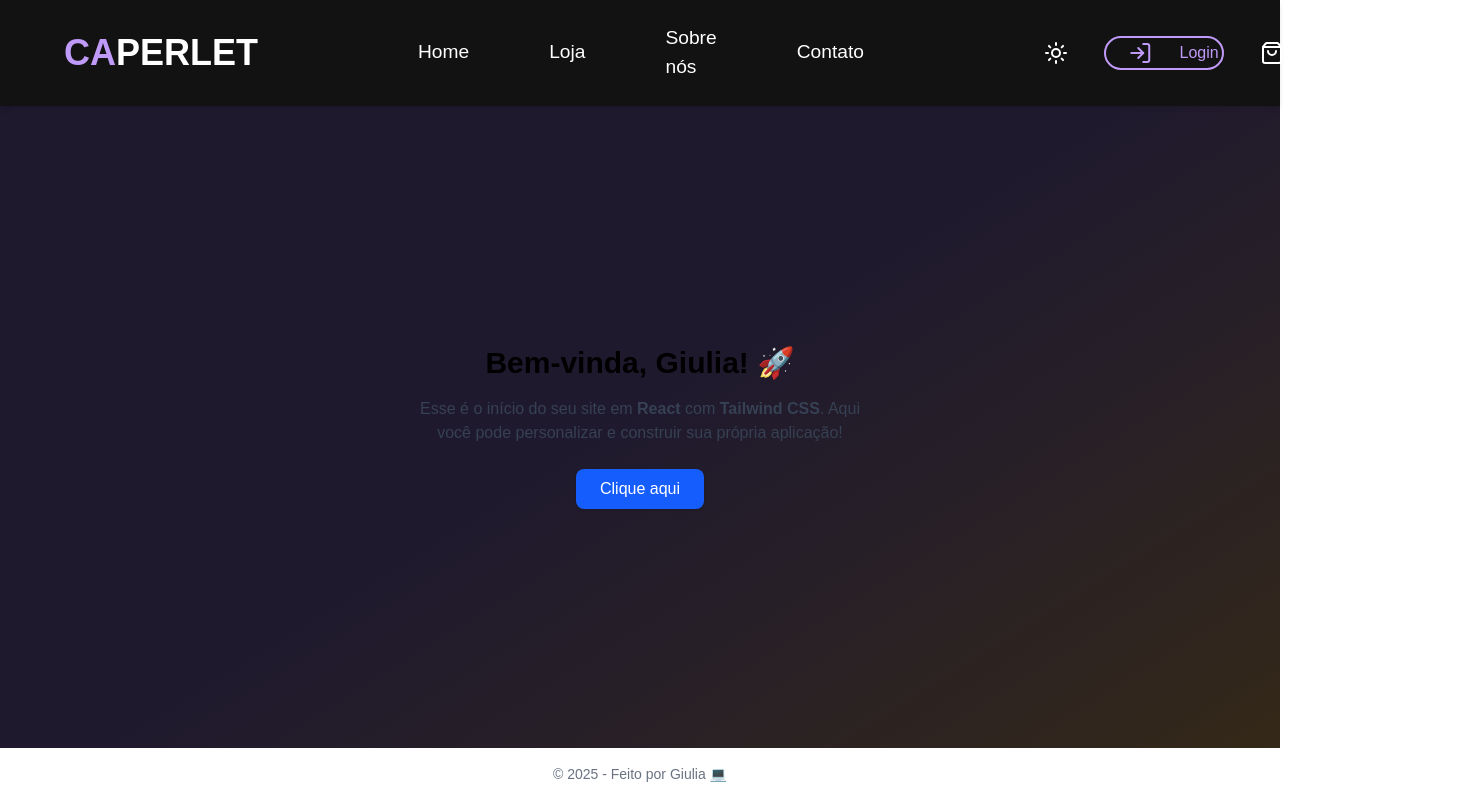
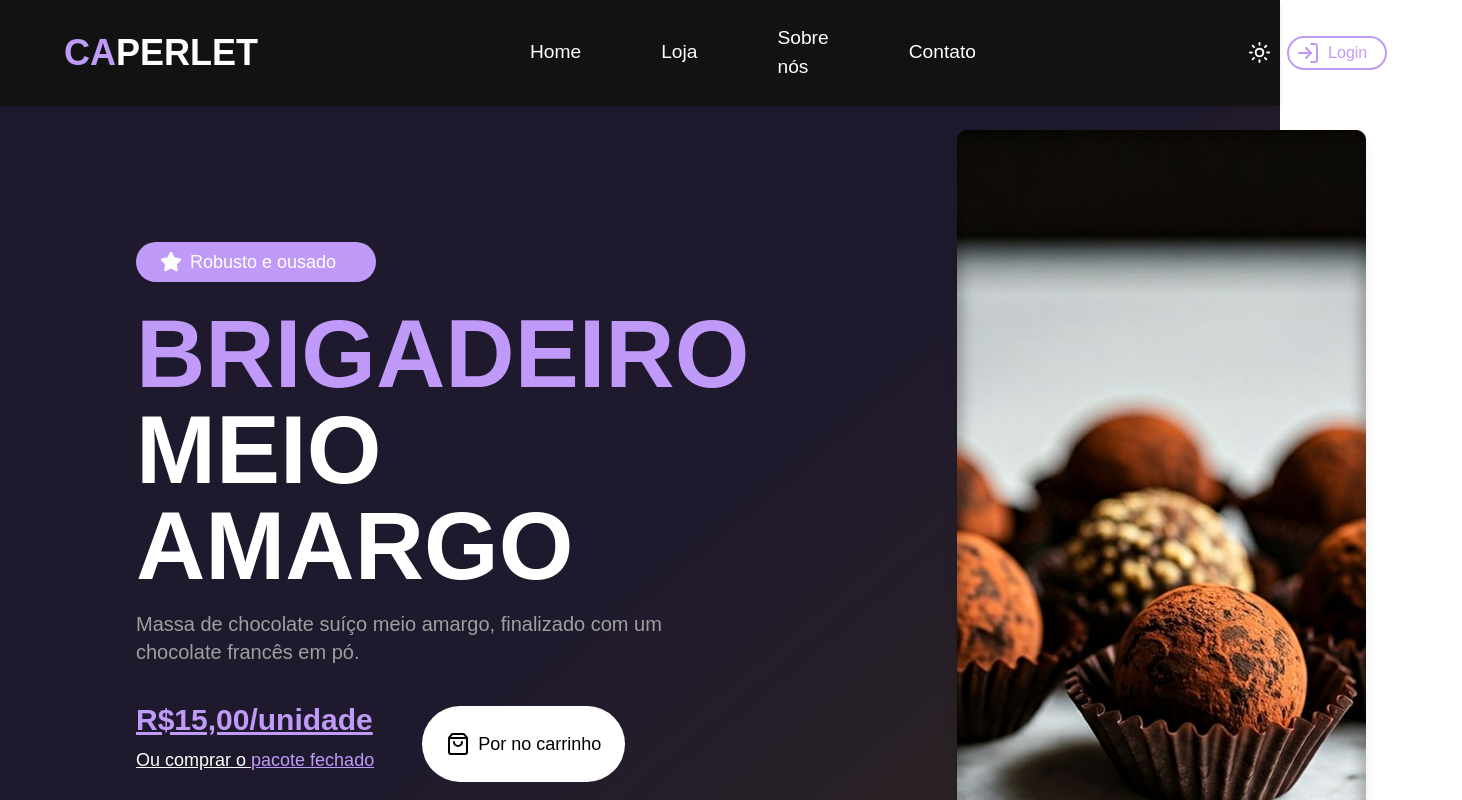
Before and after one commit to GiuCaroline/Caperlet, a React (Vite) app in the folder caperlet/: page / in a window 1280 px wide. Shown: the top 800 px of the page, 1462 px wide, since content can reach past the window. Built offline with nearby package versions, Linux system fonts and the light colour scheme.

Commit message:
Fix: Termina Home e começa login

```diff
--- a/caperlet/package.json
+++ b/caperlet/package.json
@@ -12,6 +12,7 @@
   "dependencies": {
     "@tailwindcss/vite": "^4.1.14",
     "lucide-react": "^0.544.0",
+    "phosphor-react": "^1.4.1",
     "react": "^19.1.1",
     "react-dom": "^19.1.1",
     "react-router-dom": "^7.9.3",
--- a/caperlet/src/assets/styles/App.css
+++ b/caperlet/src/assets/styles/App.css
@@ -6,6 +6,7 @@
     --c2:#362915;
     --c3:#121212;
     --c4:#C09AF8;
+    --c5:#9F9F9F;
 }
 
 .montserrat-f {
--- a/caperlet/src/components/Nav.jsx
+++ b/caperlet/src/components/Nav.jsx
@@ -1,26 +1,27 @@
 import '../assets/styles/App.css'
-import { Sun, LogIn, ShoppingBag } from "lucide-react";
+import { Sun, LogIn } from "lucide-react"
+import { Handbag } from "phosphor-react"
 
 function Nav() {
     return(
     <nav className="bg-(--c3) shadow-md py-6 px-[4rem] flex items-center montserrat-f">
-        <h1 className="text-4xl font-extrabold ">
+        <h1 className="text-4xl font-extrabold cursor-default">
           <span className="text-(--c4)">CA</span>
           <span className="text-white">PERLET</span>
         </h1>
-        <div className="text-white flex items-center px-[10rem] text-[1.2rem] list-none gap-x-[5rem]">
-          <li>Home</li>
-          <li>Loja</li>
-          <li>Sobre nós</li>
-          <li>Contato</li>
+        <div className="text-white flex items-center px-[17rem] text-[1.2rem] list-none gap-x-[5rem]">
+          <li className="cursor-pointer">Home</li>
+          <li className="cursor-pointer">Loja</li>
+          <li className="cursor-pointer">Sobre nós</li>
+          <li className="cursor-pointer">Contato</li>
         </div>
         <div className="flex gap-x-[1rem] items-center">
-          <Sun className="w-16 text-white cursor-pointer"/>
-          <button className="p-[0.2rem] flex items-center w-30 gap-x-2 bg-transparent border-2 border-solid text-(--c4) rounded-4xl cursor-pointer">
-            <LogIn className="text-(--c4) w-16"/>
+          <Sun size={23} className="text-white cursor-pointer"/>
+          <button className="p-[0.2rem] flex items-center w-25 gap-x-1 bg-transparent border-2 border-solid text-(--c4) rounded-4xl cursor-pointer">
+            <LogIn className="text-(--c4) w-8"/>
             Login
           </button>
-          <ShoppingBag className="w-16 text-white cursor-pointer"/>
+          <Handbag  className="text-white cursor-pointer" size={23}/>
         </div>
     </nav>
     )
--- a/caperlet/src/main.jsx
+++ b/caperlet/src/main.jsx
@@ -1,10 +1,24 @@
 import { StrictMode } from 'react'
 import { createRoot } from 'react-dom/client'
+import { BrowserRouter as Router, Routes, Route } from "react-router-dom";
 import './index.css'
 import Home from './pages/Home.jsx'
+import Login from "./pages/Login";
 
 createRoot(document.getElementById('root')).render(
   <StrictMode>
-    <Home />
+    <App />
   </StrictMode>,
 )
+function App() {
+  return (
+    <Router>
+      <Routes>
+        <Route path="/" element={<Home />} />
+        <Route path="/login" element={<Login />} />
+      </Routes>
+    </Router>
+  );
+}
+
+export default App;
--- a/caperlet/src/pages/Home.jsx
+++ b/caperlet/src/pages/Home.jsx
@@ -1,25 +1,52 @@
 import '../assets/styles/App.css'
 import Nav from '../components/Nav.jsx'
+import { Star } from "lucide-react";
+import { ShoppingBag } from "lucide-react";
 
 function Home() {
     return(
-    <div className="min-h-screen bg-linear-to-br from-(--c1) from-50% to-(--c2) flex flex-col montserrat-f dark">
+      <div className="min-h-screen bg-linear-to-br from-(--c1) from-50% to-(--c2) flex flex-col montserrat-f">
         <Nav />
 
-      <main className="flex-1 flex flex-col items-center justify-center text-center p-6">
-        <h2 className="text-3xl font-semibold mb-4">Bem-vinda, Giulia! 🚀</h2>
-        <p className="text-gray-700 max-w-md">
-          Esse é o início do seu site em <span className="font-bold">React</span> com <span className="font-bold">Tailwind CSS</span>.
-          Aqui você pode personalizar e construir sua própria aplicação!
+        <main className="flex-1 flex  flex-row items-start justify-between p-6">
+          <div className="p-[7rem] flex flex-col">
+            <span className="flex items-center text-lg px-6 mb-6 w-[15rem] py-1.5 bg-(--c4)
+            text-white rounded-3xl cursor-default gap-x-[0.5rem]">
+              <Star className="w-5.5 stroke-white fill-white" />
+              Robusto e ousado
+            </span>
+
+            <h2 className="text-8xl text-(--c4) cursor-default font-extrabold">BRIGADEIRO</h2>
+            <h2 className="text-8xl text-white cursor-default font-extrabold mb-4">MEIO<br/>AMARGO</h2>
+            <p className="text-(--c5) cursor-default max-w-2xl text-xl mb-4">
+              Massa de chocolate suíço meio amargo, finalizado com um chocolate francês em pó.
             </p>
 
-        <button className="mt-6 px-6 py-2 bg-blue-600 text-white rounded-lg shadow hover:bg-blue-700 transition">
-          Clique aqui
+            <div className="flex flex-row gap-x-[3rem]">
+              <p className="text-(--c4) mt-5 text-3xl font-bold max-w-2xl">
+                <span className="underline cursor-default">R$15,00/unidade</span><br/>
+                <span className="underline cursor-default text-white font-extralight text-lg">Ou comprar o </span><span className="cursor-pointer underline text-lg font-extralight">pacote fechado</span>
+              </p>
+              <button className="flex items-center gap-x-[0.5rem] mt-6 px-6 py-6
+              bg-white text-black rounded-full text-lg cursor-pointer hover:scale-105 transition">
+                  <ShoppingBag className="w-6 text-black" />
+                  Por no carrinho
               </button>
+            </div>
+          </div>
+
+          <div className="px-[6rem] mb-10 flex justify-center">
+            <img
+              src="/images/BrigadeiroHome.png"
+              alt="Brigadeiro meio amargo"
+              className="shadow-lg max-w-md"
+            />
+            <div className="absolute bottom-[-13rem] right-50 w-[1px] h-[80px] bg-(--c1)"></div>
+          </div>
         </main>
 
         <footer className="bg-white text-gray-500 text-sm text-center p-4">
-        © 2025 - Feito por Giulia 💻
+          © 2025 - Feito por Giulia e Muchas💻
         </footer>
       </div>
     )
--- /dev/null
+++ b/caperlet/src/pages/Login.jsx
@@ -0,0 +1,43 @@
+import '../assets/styles/App.css'
+import { Mail, KeyRound } from 'lucide-react'
+import { Instagram } from 'lucide-react'
+import { GoogleLogo, XLogo } from 'phosphor-react'
+
+function Login() {
+    return(
+        <div className="min-h-screen flex flex-col items-center justify-center bg-(--c1)">
+            <div className="bg-transparent border-solid border-(--c4) border-2 p-10 rounded-2xl shadow-lg w-[400px]">
+                <h1 className="text-3xl font-bold mb-6 text-center text-(--c4)">Faça seu login</h1>
+                <form className="flex flex-col gap-4">
+                    <div className="flex items-center gap-3 border-b-(--c4) border-b-2 p-3
+                 transition-colors duration-300 focus-within:border-b-white">
+                        <Mail className="text-(--c4)" size={25} />
+                        <input
+                            type="email"
+                            placeholder="Email"
+                            className="bg-transparent outline-none w-full text-(--c4) placeholder:text-(--c4) placeholder:opacity-70 "
+                        />
+                    </div>
+                    <div className="flex items-center gap-3 border-b-(--c4) border-b-2 p-3
+                 transition-colors duration-300 focus-within:border-b-white">
+                        <KeyRound className="text-(--c4)" size={25} />
+                        <input
+                            type="password"
+                            placeholder="Senha"
+                            className="bg-transparent outline-none w-full text-(--c4) placeholder:text-(--c4) placeholder:opacity-70"
+                        />
+                    </div>
+                    <div >
+                        <GoogleLogo size={25} className="text-(--c4)" />
+                        <Instagram className="text-(--c4)"/>
+                        <XLogo size={25} className="text-(--c4)" />
+                    </div>
+                    <button className="bg-(--c4) text-(--c1) py-3 rounded-lg font-bold hover:scale-103 transition">
+                        Entrar
+                    </button>
+                </form>
+            </div>
+        </div>
+    )
+}
+export default Login
```
Also changed, not shown: caperlet/public/images/BrigadeiroHome.png (added), 1 other file (tests, documents, lock files or other folders). Lines whose indentation alone changed are shown as unchanged.
